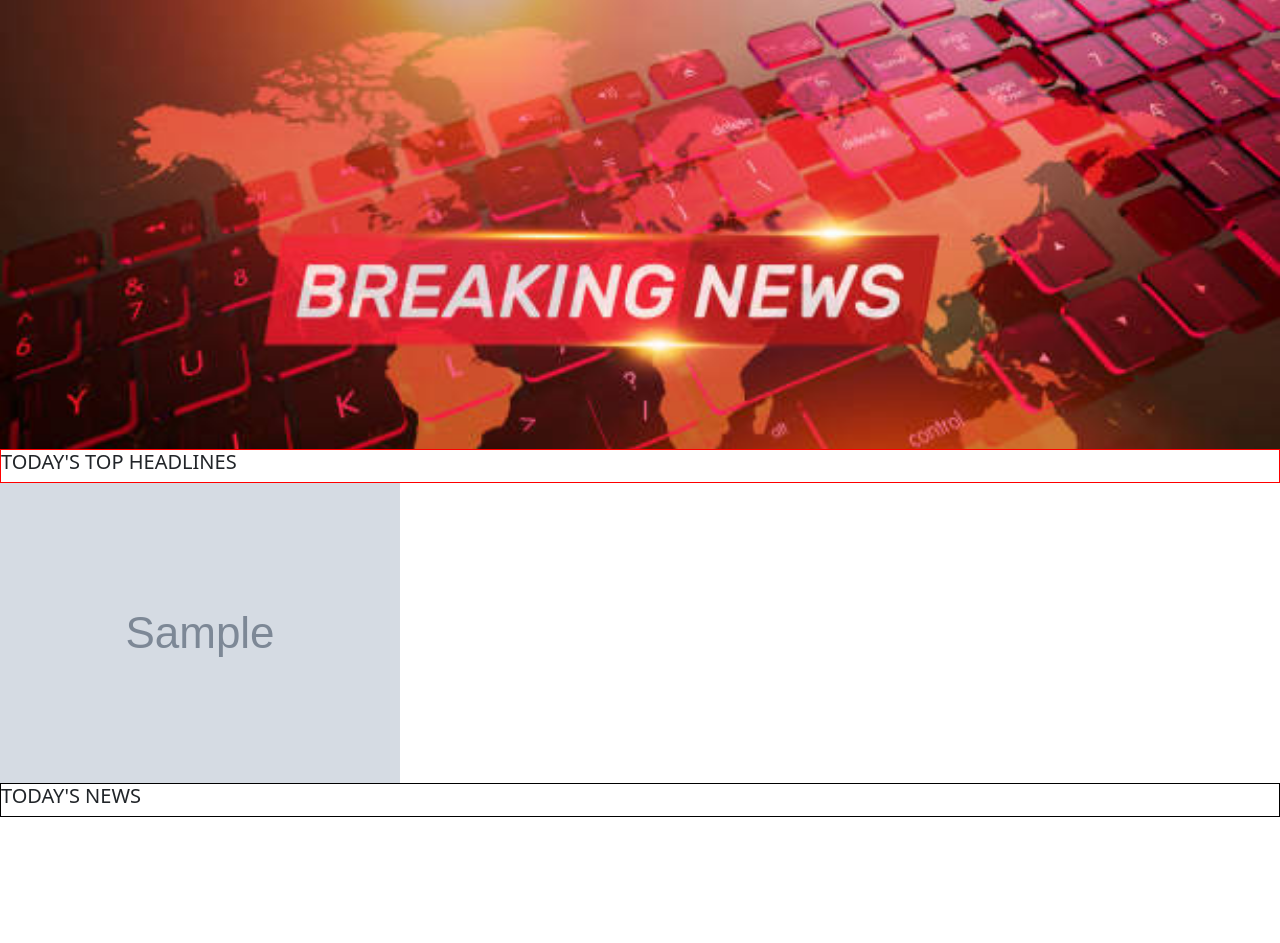
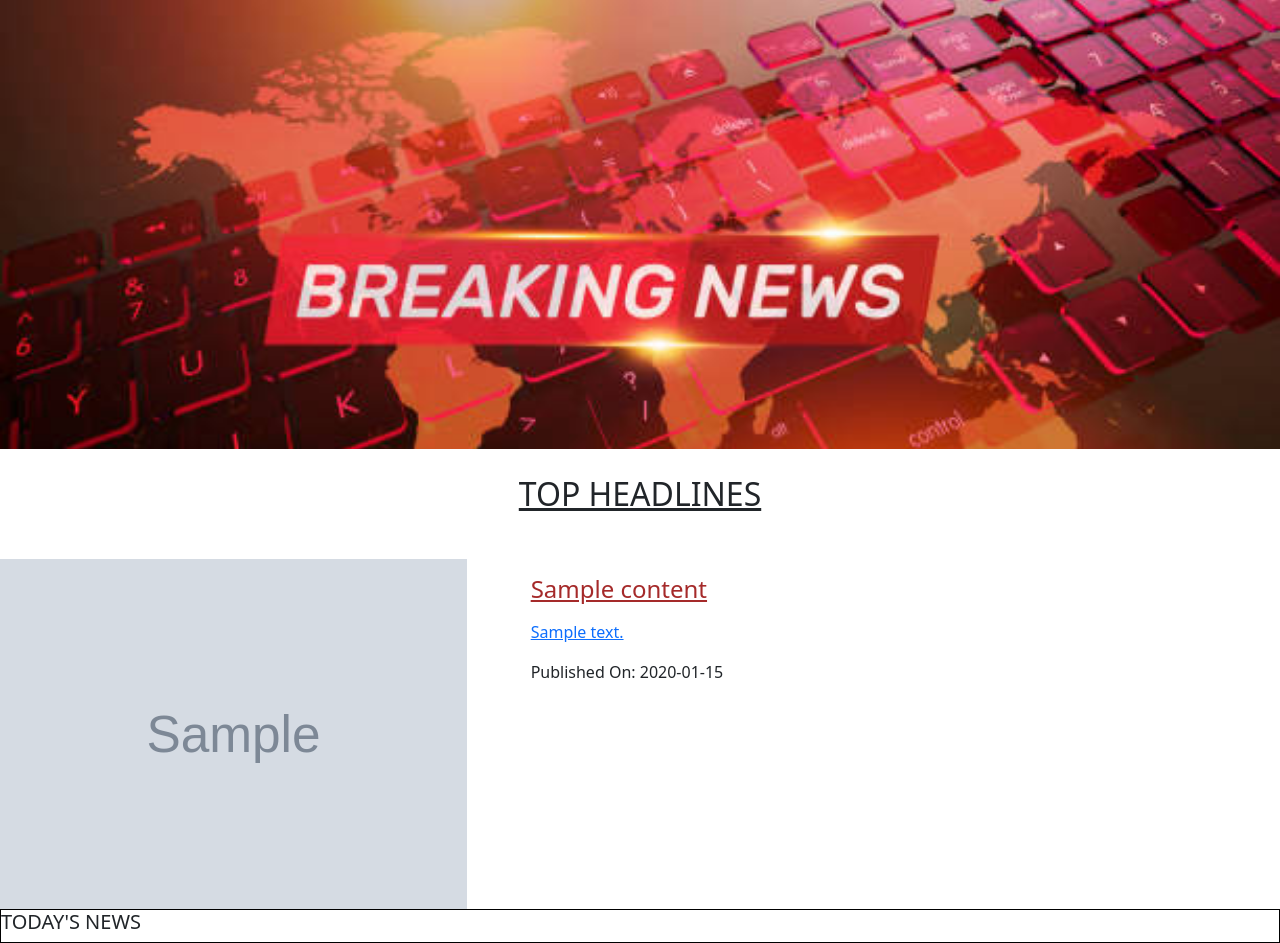
Before and after one commit to Collins07/NewsAPI, a Flask app: template templates/index.html in a window 1280 px wide. Shown: the part 101-1044 px from the top of the page. Before the commit the page ends 918 px from the top, so only its background shows below. Run offline with Flask 2, Linux system fonts and the light colour scheme; the template is opened without the code that fills it: most values are stand-ins (such as "Sample title", 1, 10 or a date in 2020); grey boxes marked "Sample" are stand-in pictures.

Commit message:
display contents

```diff
--- a/static/style.css
+++ b/static/style.css
@@ -29,10 +29,30 @@ li:hover{
     color: brown;
 }
 .head1{
-    border: 1px solid red;
-
+    margin-top: 2%;
 }
 .head2{
     border: 1px solid black;
-
 }
+h2{
+    text-decoration: underline;
+    text-align: center;
+}
+.item1{
+    margin-top: 3%;
+    height: 350px;
+}
+.item2{
+    margin-top: 3%;
+    height: 350px;
+    margin-left: 5%;
+}
+img{
+    height: 350px;
+}
+.wrapper{
+    display: flex;
+}
+.title{
+    color: brown;
+}
--- a/templates/index.html
+++ b/templates/index.html
@@ -27,11 +27,15 @@
 
 
 
-    <div class="head1"><h5>TODAY'S TOP HEADLINES</h5></div>
+    <div class="head1"><h2> TOP HEADLINES</h2></div>
     {% for title,desc,img,p_date,url in contents%}
-    <div class="wrapper">
-        <div class="item"> <a href="{{url}}"><img src="{{img}}" ></a> </div>
-        <div class="item"></div>
+    <div class="wrapper" >
+        <div class="item1"> <a href="{{url}}"><img src="{{img}}" ></a> </div>
+        <div class="item2">
+            <p ><a class="title" href="{{url}}"><h4>{{title}}</h4></a></p>
+            <p><a href="{{url}}"><p>{{desc}}</p></a></p>
+            <p>Published On: {{p_date}}</p>
+        </div>
     </div>
     {% endfor %}
     <div class="head2">
```
